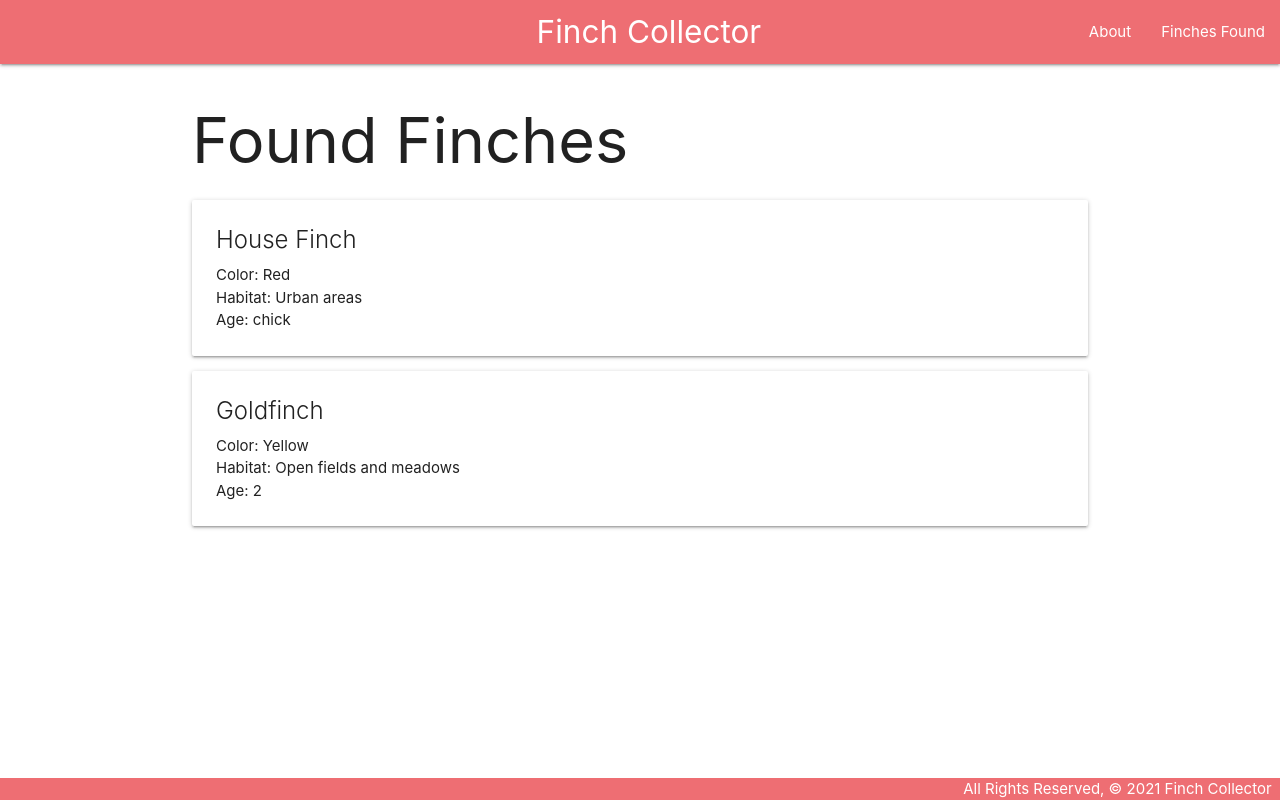
After one commit to Iansogotthis/finchCollector, a Django app: page /finches/ in a window 1280 px wide. The commit adds this page. Run offline with Django 3.2, Linux system fonts and the light colour scheme.

Commit message:
lab1 done

```diff
--- /dev/null
+++ b/main_app/static/css/style.css
@@ -0,0 +1,14 @@
+body {
+    display: flex;
+    min-height: 100vh;
+    flex-direction: column;
+  }
+
+  main {
+    flex: 1 0 auto;
+  }
+
+  footer.page-footer {
+    padding-top: 0;
+    text-align: right;
+  }
--- /dev/null
+++ b/main_app/templates/base.html
@@ -0,0 +1,33 @@
+{% load static %}
+<!DOCTYPE html>
+<html lang="en">
+<head>
+  <meta charset="UTF-8">
+  <meta name="viewport" content="width=device-width, initial-scale=1.0">
+  <meta http-equiv="X-UA-Compatible" content="ie=edge">
+  <title>Finch Collector</title>
+  <link rel="stylesheet" href="https://cdnjs.cloudflare.com/ajax/libs/materialize/1.0.0/css/materialize.min.css">
+  <link rel="stylesheet" type="text/css" href="{% static 'css/style.css' %}">
+</head>
+<body>
+  <header>
+    <nav class="navbar-fixed">
+      <div class="nav-wrapper">
+        <a href="/" class="brand-logo center">&nbsp;&nbsp;Finch Collector</a>
+        <ul id="nav-mobile" class="right hide-on-med-and-down">
+          <li><a href="/about">About</a></li>
+          <li><a href="/finches">Finches Found</a></li>
+
+        </ul>
+      </div>
+    </nav>
+  </header>
+  <main class="container">
+    {% block content %}
+    {% endblock %}
+  </main>
+  <footer class="page-footer">
+    <div class="right-align">All Rights Reserved, &copy; 2021 Finch Collector &nbsp;</div>
+  </footer>
+</body>
+</html>
--- /dev/null
+++ b/main_app/templates/finches/index.html
@@ -0,0 +1,21 @@
+{% extends 'base.html' %}
+{% block content %}
+
+<h1>Found Finches</h1>
+
+{% for finch in finches %}
+  <div class="card">
+    <div class="card-content">
+      <span class="card-title">{{ finch.name }}</span>
+      <p>Color: {{ finch.color }}</p>
+      <p>Habitat: {{ finch.habitat }}</p>
+      {% if finch.age > 0 %}
+        <p>Age: {{ finch.age }}</p>
+      {% else %}
+        <p>Age: chick</p>
+      {% endif %}
+    </div>
+  </div>
+{% endfor %}
+
+{% endblock %}
--- a/main_app/urls.py
+++ b/main_app/urls.py
@@ -2,6 +2,8 @@ from django.urls import path
 from . import views
 
 urlpatterns = [
-      path('', views.home, name='home'),
-      path('about/', views.about, name='about'),
+    path('', views.home, name='home'),
+    path('about/', views.about, name='about'),
+    path('finches/', views.finches_index, name='finches'),
+
 ]
--- a/main_app/views.py
+++ b/main_app/views.py
@@ -1,12 +1,12 @@
 from django.shortcuts import render
 
-def home(request):
-    finch_data = [
-        {'name': 'House Finch', 'color': 'Red', 'habitat': 'Urban areas'},
-        {'name': 'Goldfinch', 'color': 'Yellow', 'habitat': 'Open fields and meadows'},
+
+finches = [
+        {'name': 'House Finch', 'color': 'Red', 'habitat': 'Urban areas', 'age': 0},
+        {'name': 'Goldfinch', 'color': 'Yellow', 'habitat': 'Open fields and meadows', 'age': 2},
         # Add more finch data as needed
     ]
-    return render(request, 'templates/home.html', {'finch_data': finch_data})
+
 
 from django.shortcuts import render
 
@@ -17,3 +17,9 @@ def home(request):
 
 def about(request):
     return render(request, 'about.html')
+
+def finches_index(request):
+  # We pass data to a template very much like we did in Express!
+  return render(request, 'finches/index.html', {
+    'finches': finches
+  })
```
Also changed, not shown: main_app/templates/about.html (+9 -1 lines), main_app/templates/finches/all_finches.html (added, +17 -0 lines).
